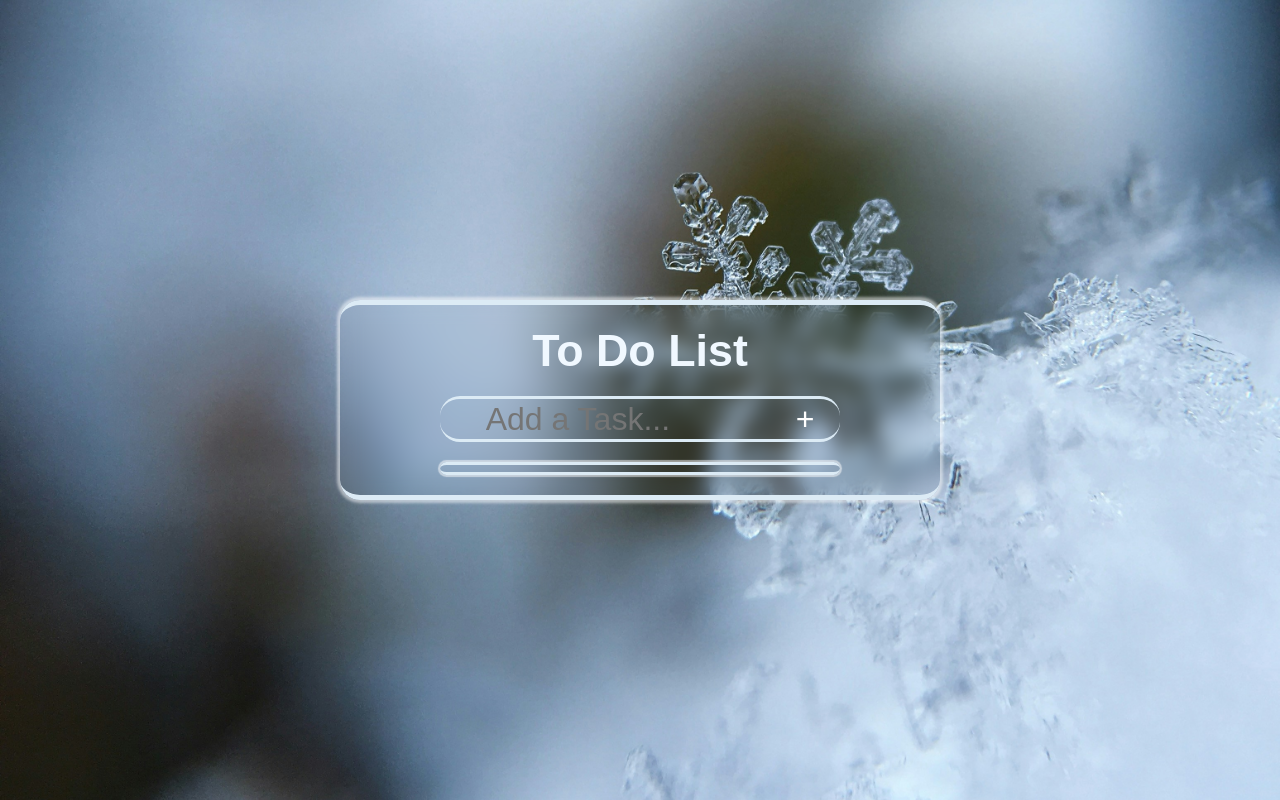
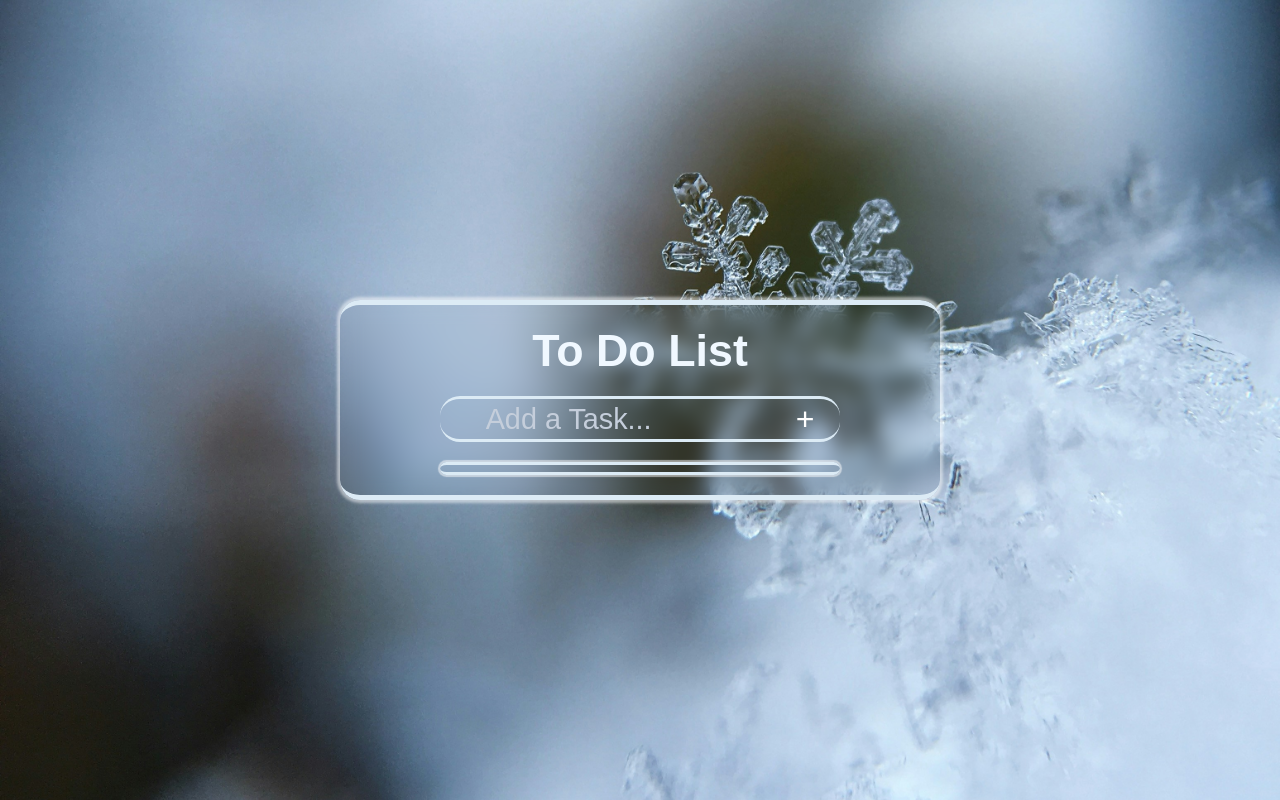
Before and after one commit to El-Sayed-teck/To-Do-App, a plain HTML site: page index.html in a window 1280 px wide. Drawn offline with Linux system fonts and the light colour scheme.

Commit message:
Update style.css

```diff
--- a/style.css
+++ b/style.css
@@ -65,12 +65,16 @@ main{
   width: 320px;
   height: 30px;
   background: transparent;
-  color: rgb(255, 255, 255);
-  font-size: 2rem;
+  color: rgb(197, 206, 219);
+  font-size: 1.8rem;
   padding: 20px;
   border-radius: 10px;
   outline: none;
   border: none;
+}
+
+.user-input::placeholder {
+  color: rgb(197, 206, 219);
 }
 
 .task-container{
```
